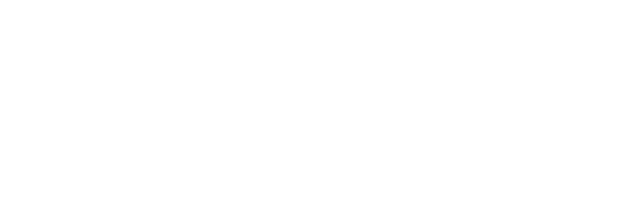
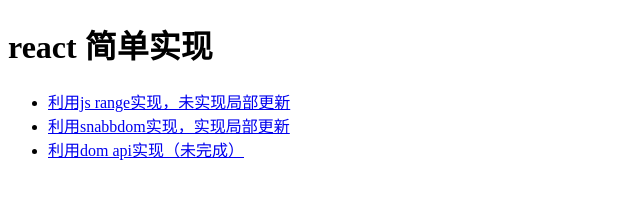
Before and after one commit to CavinHuangStuding/cavinReact, a website: page src/index.html in a window 1280 px wide. Shown: the whole page, without its empty margins (0-640 px from the left). Drawn offline with Linux system fonts and the light colour scheme.

Commit message:
update index

```diff
--- a/src/index.html
+++ b/src/index.html
@@ -8,6 +8,18 @@
 </head>
 
 <body>
+    <h1>react 简单实现</h1>
+    <ul>
+        <li>
+            <a href="range.html">利用js range实现，未实现局部更新</a>
+        </li>
+        <li>
+            <a href="patch.html">利用snabbdom实现，实现局部更新</a>
+        </li>
+        <li>
+            <a href="node.html">利用dom api实现（未完成）</a>
+        </li>
+    </ul>
 </body>
 
 </html>
--- a/src/patch/src/react/index.js
+++ b/src/patch/src/react/index.js
@@ -20,6 +20,7 @@
             element.setAttribute(name, attributes[name]);
         }
 
+        // 递归插入子节点
         const insertChildren = (children) => {
             for (let child of children) {
                 if (typeof child === 'object' && child instanceof Array) {
@@ -45,6 +46,7 @@
     },
 
     render(vdom, element) {
+        // 整体render
         const vnode = vdom.mount()
         patch(element, vnode)
     }
--- a/webpack.config.js
+++ b/webpack.config.js
@@ -39,6 +39,7 @@
     new HtmlWebpackPlugin({
       filename: 'index.html',
       template: './src/index.html',
+      chunks: [''],
       // favicon: './static/favicon.ico',
       inject: 'body'
     }),
```
